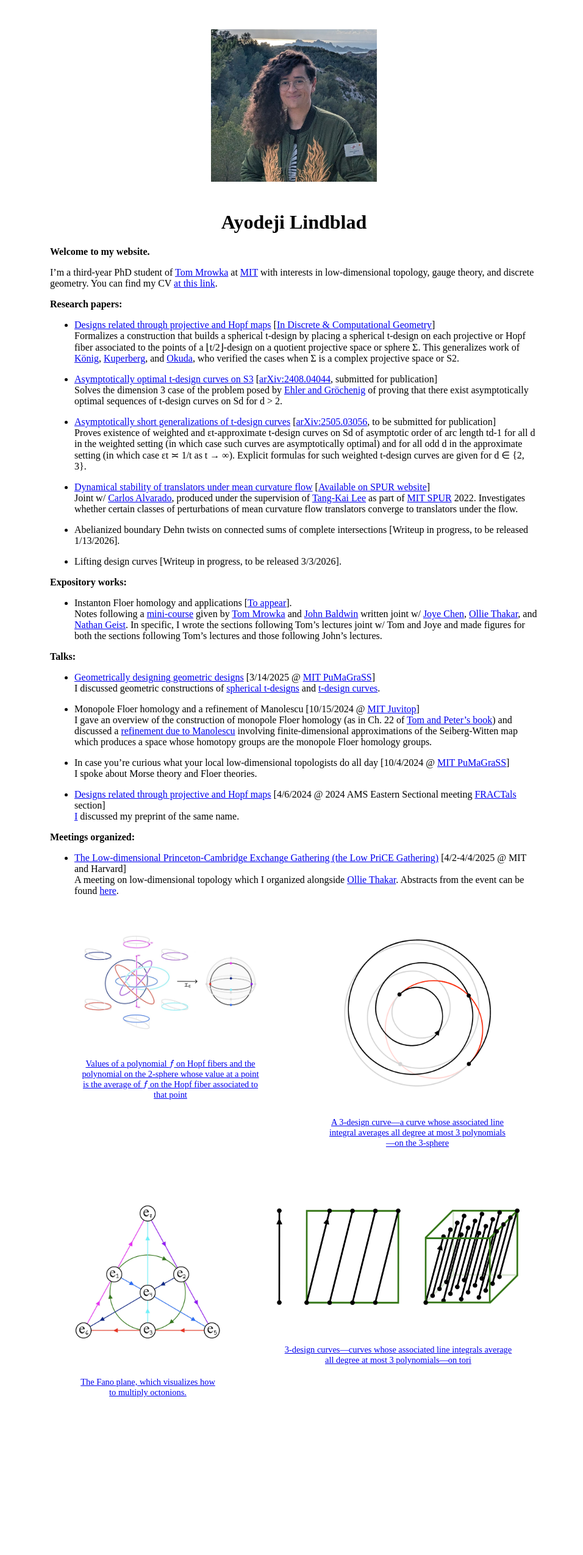
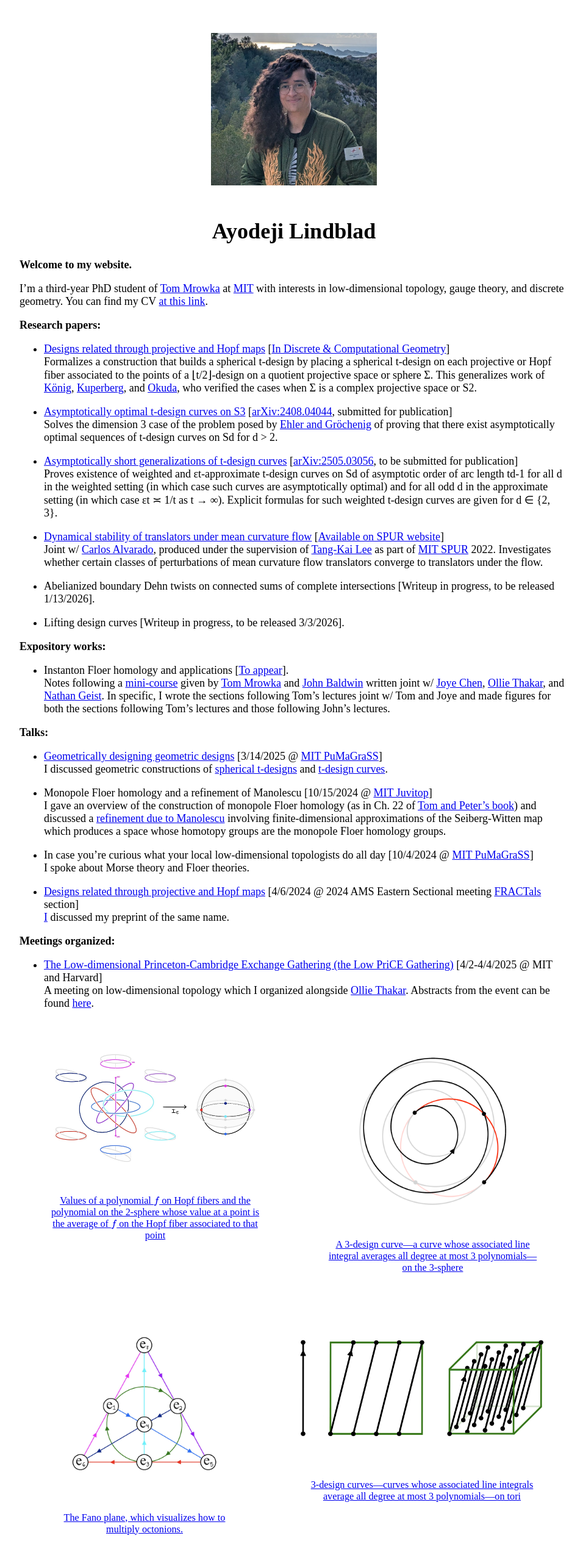
Before and after one commit to AyodejiLindblad/AyodejiLindblad.github.io, a Jekyll site: the page built from index.md, in a window 1280 px wide. Shown: the whole page at 61% size, without its empty margins (158-1114 px from the left). Built offline with Jekyll 4.4.1, drawn with Linux system fonts in a browser that asks for light colours; some web fonts are replaced; before the commit the page ends 2321 px from its top, so only the background shows below that.

Commit message:
Experimenting with font sizes 2

```diff
--- a/resources/style/main.css
+++ b/resources/style/main.css
@@ -4,6 +4,7 @@ body {
     margin: 0 auto; /* Optional: centers the layout on desktop */
 
     font-family: 'Computer Modern Serif', serif;
+    font-size: 18px
 }
 
 /* Style for phones (screens smaller than 768px) */
@@ -11,7 +12,6 @@ body {
     body {
         max-width: 100%;
         padding: 0 1rem; /* Optional: adds a little breathing room on the edges */
-        font-size: 1px
     }
 }
 
```
